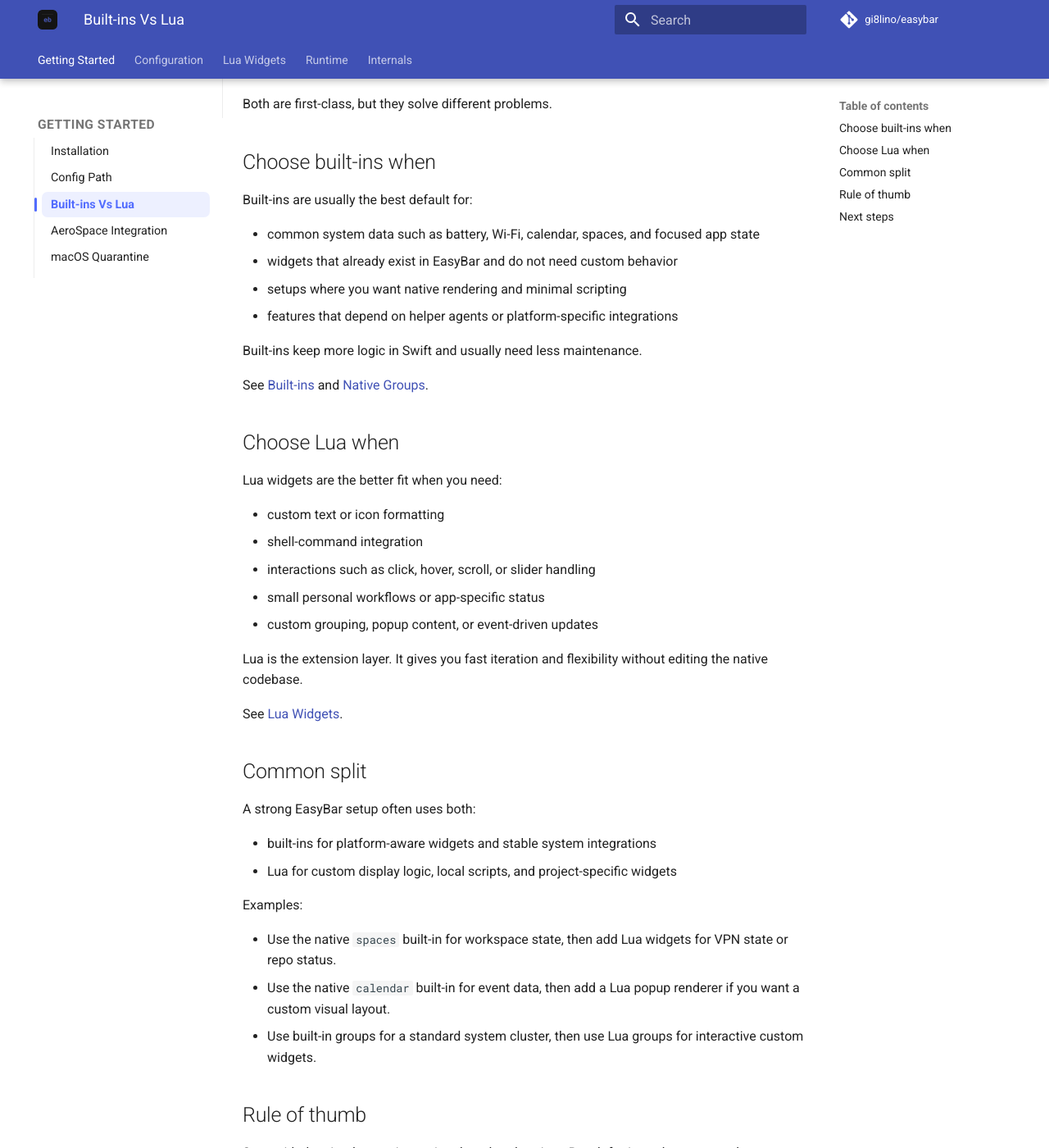
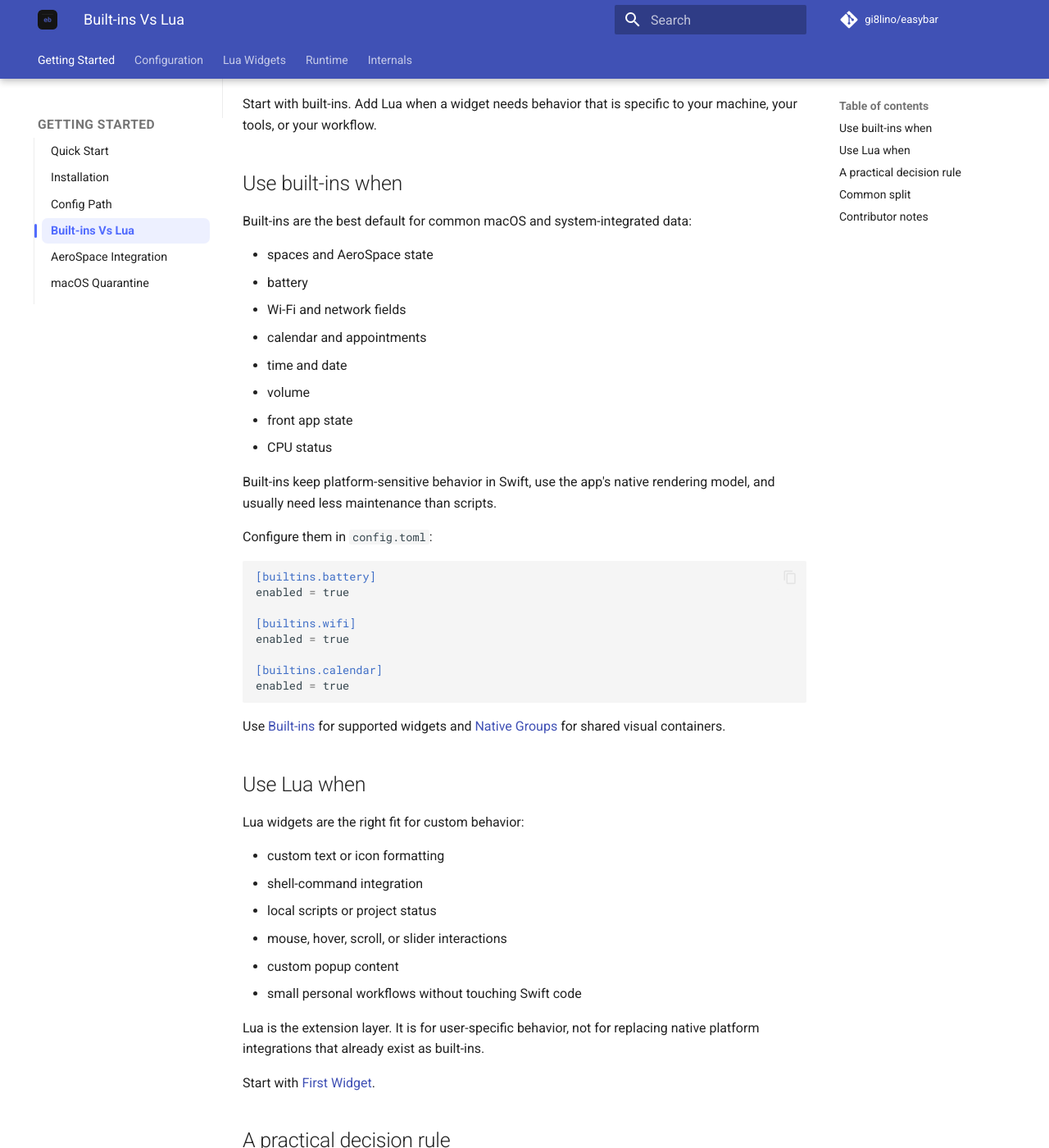
Before and after one commit to gi8lino/easybar, an MkDocs documentation site: the page built from docs/content/getting-started/builtins-vs-lua.md, in a window 1280 px wide and 1400 px high, scrolled down 230 px. Shown: the whole window at 82% size. Built offline with MkDocs 1.6.1 and Material for MkDocs 9.7.7, drawn with Linux system fonts in a browser that asks for light colours; comment, search, counter and statistics services are not loaded; some of the changed text lies outside the part shown.

Commit message:
docs: split user docs from internals

````diff
--- a/docs/content/configuration/overview.md
+++ b/docs/content/configuration/overview.md
@@ -12,20 +12,35 @@
 EASYBAR_CONFIG_PATH=/path/to/config.toml
 ```
 
+For a first setup, start with [Quick Start](../getting-started/quick-start.md) and copy `config.minimal.toml`.
+
 ## Example files
 
 The repository ships two config examples:
 
+- `config.minimal.toml`
+  Smaller starter config with common built-ins and one native `system` group.
 - `config.defaults.toml`
-  Full reference file with the current default values and supported sections.
-- `config.minimal.toml`
-  Smaller starter example with common built-ins and one native `system` group.
+  Full reference file with current defaults, inline comments, and all supported sections.
 
-Use `config.defaults.toml` when you want the complete reference.
-The generated [Configuration Reference](reference.md) mirrors its defaults and inline comments.
-Use `config.minimal.toml` when you want a shorter starting point.
+Use `config.minimal.toml` when you want a clean starting point. Use `config.defaults.toml` when you need to discover every supported key.
 
-If you are unsure whether a widget belongs in config or in a Lua file, read [Built-ins Vs Lua](../getting-started/builtins-vs-lua.md).
+The generated [Configuration Reference](reference.md) mirrors `config.defaults.toml`. It is useful for exact defaults, but the hand-written pages are better for concepts and examples.
+
+## What belongs in config
+
+Use `config.toml` for stable user-facing behavior:
+
+- app paths and reload behavior
+- environment variables visible to Lua widgets
+- selected theme and theme overrides
+- logging settings
+- helper-agent sockets and behavior
+- bar height and bar colors
+- native built-in widgets
+- native built-in groups
+
+Use Lua only when you need custom logic that config cannot express. The decision guide is [Built-ins Vs Lua](../getting-started/builtins-vs-lua.md).
 
 ## Important sections
 
@@ -86,19 +103,18 @@
 
 See [Themes](themes.md).
 
-## When configuration is enough
+## Where to go next
 
-Stay in `config.toml` when EasyBar already provides the widget you need as a built-in and you mainly want to control placement, grouping, theming, or styling.
+| Goal | Page |
+| --- | --- |
+| Copy a starter config | [Example Configs](example-configs.md) |
+| Configure app paths | [App Settings](app.md) |
+| Configure shell command environment | [Environment](environment.md) |
+| Choose colors | [Themes](themes.md) |
+| Enable native widgets | [Built-ins](builtins.md) |
+| Group native widgets | [Native Groups](native-groups.md) |
+| Configure helper agents | [Agents](agents.md) |
+| Debug logging | [Logging](logging.md) |
+| Check exact defaults | [Configuration Reference](reference.md) |
 
-Move to Lua when you need custom interaction, shell-command integration, or custom event-driven behavior.
-
-See [Built-ins Vs Lua](../getting-started/builtins-vs-lua.md) and [Lua Widgets](../lua/overview.md).
-
-## Related pages
-
-- [Themes](themes.md)
-- [Built-ins](builtins.md)
-- [Native Groups](native-groups.md)
-- [Box Model](box-model.md)
-- [Environment](environment.md)
-- [Logging](logging.md)
+Contributor-focused implementation details are in [Internals](../internals/overview.md).
--- a/docs/content/getting-started/builtins-vs-lua.md
+++ b/docs/content/getting-started/builtins-vs-lua.md
@@ -1,58 +1,80 @@
 # Built-ins Vs Lua
 
-EasyBar supports two main ways to build your bar:
+EasyBar supports two ways to build your bar:
 
 - native built-ins configured in `config.toml`
 - custom Lua widgets loaded from your widgets directory
 
-Both are first-class, but they solve different problems.
+Start with built-ins. Add Lua when a widget needs behavior that is specific to your machine, your tools, or your workflow.
 
-## Choose built-ins when
+## Use built-ins when
 
-Built-ins are usually the best default for:
+Built-ins are the best default for common macOS and system-integrated data:
 
-- common system data such as battery, Wi-Fi, calendar, spaces, and focused app state
-- widgets that already exist in EasyBar and do not need custom behavior
-- setups where you want native rendering and minimal scripting
-- features that depend on helper agents or platform-specific integrations
+- spaces and AeroSpace state
+- battery
+- Wi-Fi and network fields
+- calendar and appointments
+- time and date
+- volume
+- front app state
+- CPU status
 
-Built-ins keep more logic in Swift and usually need less maintenance.
+Built-ins keep platform-sensitive behavior in Swift, use the app's native rendering model, and usually need less maintenance than scripts.
 
-See [Built-ins](../configuration/builtins.md) and [Native Groups](../configuration/native-groups.md).
+Configure them in `config.toml`:
 
-## Choose Lua when
+```toml
+[builtins.battery]
+enabled = true
 
-Lua widgets are the better fit when you need:
+[builtins.wifi]
+enabled = true
+
+[builtins.calendar]
+enabled = true
+```
+
+Use [Built-ins](../configuration/builtins.md) for supported widgets and [Native Groups](../configuration/native-groups.md) for shared visual containers.
+
+## Use Lua when
+
+Lua widgets are the right fit for custom behavior:
 
 - custom text or icon formatting
 - shell-command integration
-- interactions such as click, hover, scroll, or slider handling
-- small personal workflows or app-specific status
-- custom grouping, popup content, or event-driven updates
+- local scripts or project status
+- mouse, hover, scroll, or slider interactions
+- custom popup content
+- small personal workflows without touching Swift code
 
-Lua is the extension layer. It gives you fast iteration and flexibility without editing the native codebase.
+Lua is the extension layer. It is for user-specific behavior, not for replacing native platform integrations that already exist as built-ins.
 
-See [Lua Widgets](../lua/overview.md).
+Start with [First Widget](../lua/guides/first-widget.md).
+
+## A practical decision rule
+
+Ask this first:
+
+> Does EasyBar already provide this as a native built-in?
+
+If yes, configure the built-in first.
+
+If no, or if the built-in cannot express your desired behavior, use Lua.
 
 ## Common split
 
-A strong EasyBar setup often uses both:
+A strong setup often uses both:
 
 - built-ins for platform-aware widgets and stable system integrations
 - Lua for custom display logic, local scripts, and project-specific widgets
 
 Examples:
 
-- Use the native `spaces` built-in for workspace state, then add Lua widgets for VPN state or repo status.
-- Use the native `calendar` built-in for event data, then add a Lua popup renderer if you want a custom visual layout.
-- Use built-in groups for a standard system cluster, then use Lua groups for interactive custom widgets.
+- Use the native `spaces` built-in for workspace state, then add a Lua widget for VPN state.
+- Use the native `calendar` built-in for appointments, then add Lua for a custom project deadline widget.
+- Use native groups for battery and Wi-Fi, then use Lua groups for interactive custom widgets.
 
-## Rule of thumb
+## Contributor notes
 
-Start with the simplest native option that already exists. Reach for Lua when you need custom behavior, custom rendering, or custom interaction.
-
-## Next steps
-
-- Read [Configuration Overview](../configuration/overview.md) if you want a config-first setup.
-- Read [First Widget](../lua/guides/first-widget.md) if you want to build a custom Lua widget.
-- Keep [API Summary](../lua/api-summary.md) nearby when you start wiring up nodes and events.
+Implementation details belong in [Internals](../internals/overview.md), not in the user decision path. Use internals pages when changing Swift targets, helper agents, process boundaries, or the Lua runtime itself.
--- a/docs/mkdocs.yml
+++ b/docs/mkdocs.yml
@@ -31,6 +31,7 @@
 
 nav:
   - Getting Started:
+      - Quick Start: getting-started/quick-start.md
       - Installation: getting-started/installation.md
       - Config Path: getting-started/configuration-path.md
       - Built-ins Vs Lua: getting-started/builtins-vs-lua.md
@@ -81,6 +82,7 @@
       - Recovery: runtime/recovery.md
 
   - Internals:
+      - Overview: internals/overview.md
       - Architecture:
           - Overview: internals/architecture/overview.md
           - Targets: internals/architecture/targets.md
````
Also changed, not shown: other parts of docs/content/configuration/overview.md (+2 -0 lines), docs/content/getting-started/quick-start.md (added, +121 -0 lines), docs/content/index.md (+24 -28 lines), docs/content/internals/overview.md (added, +79 -0 lines), docs/content/lua/overview.md (+17 -14 lines).
